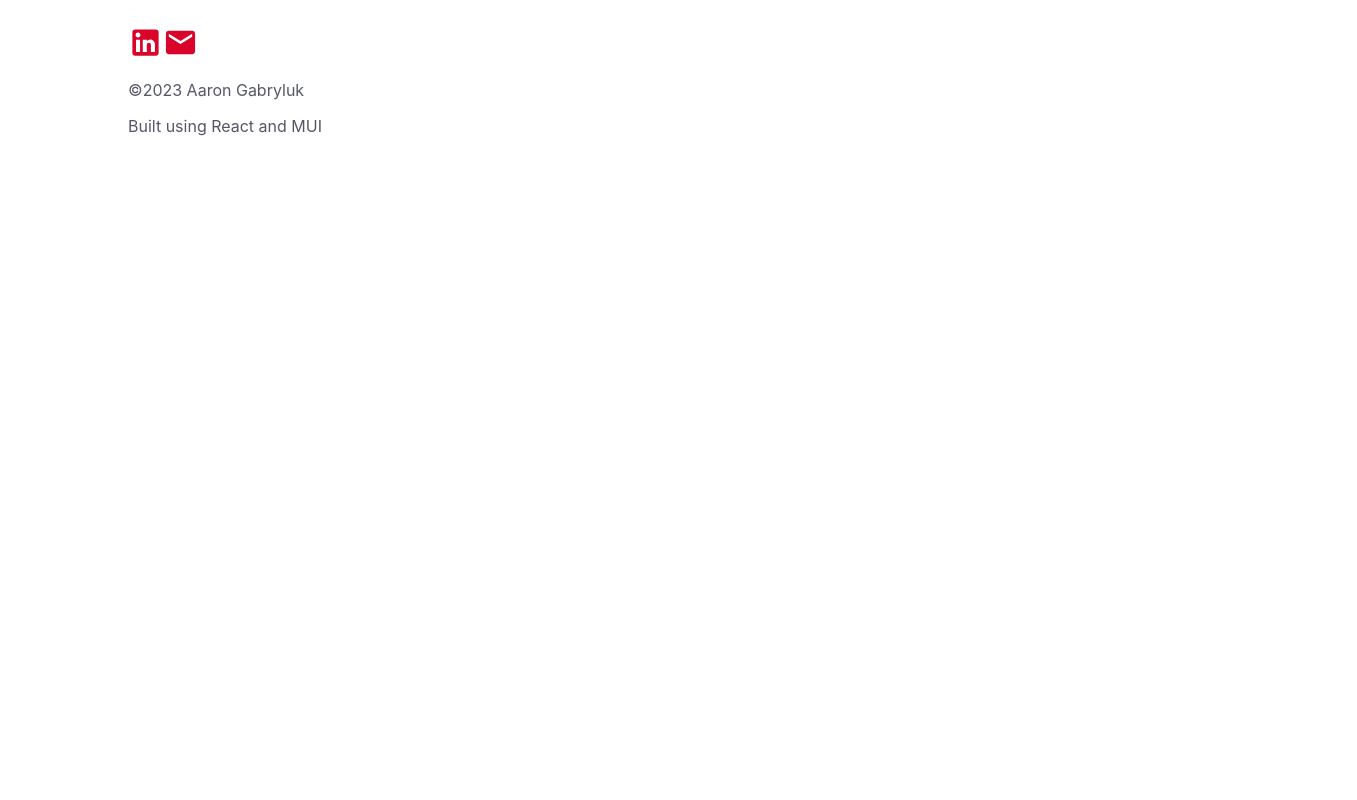
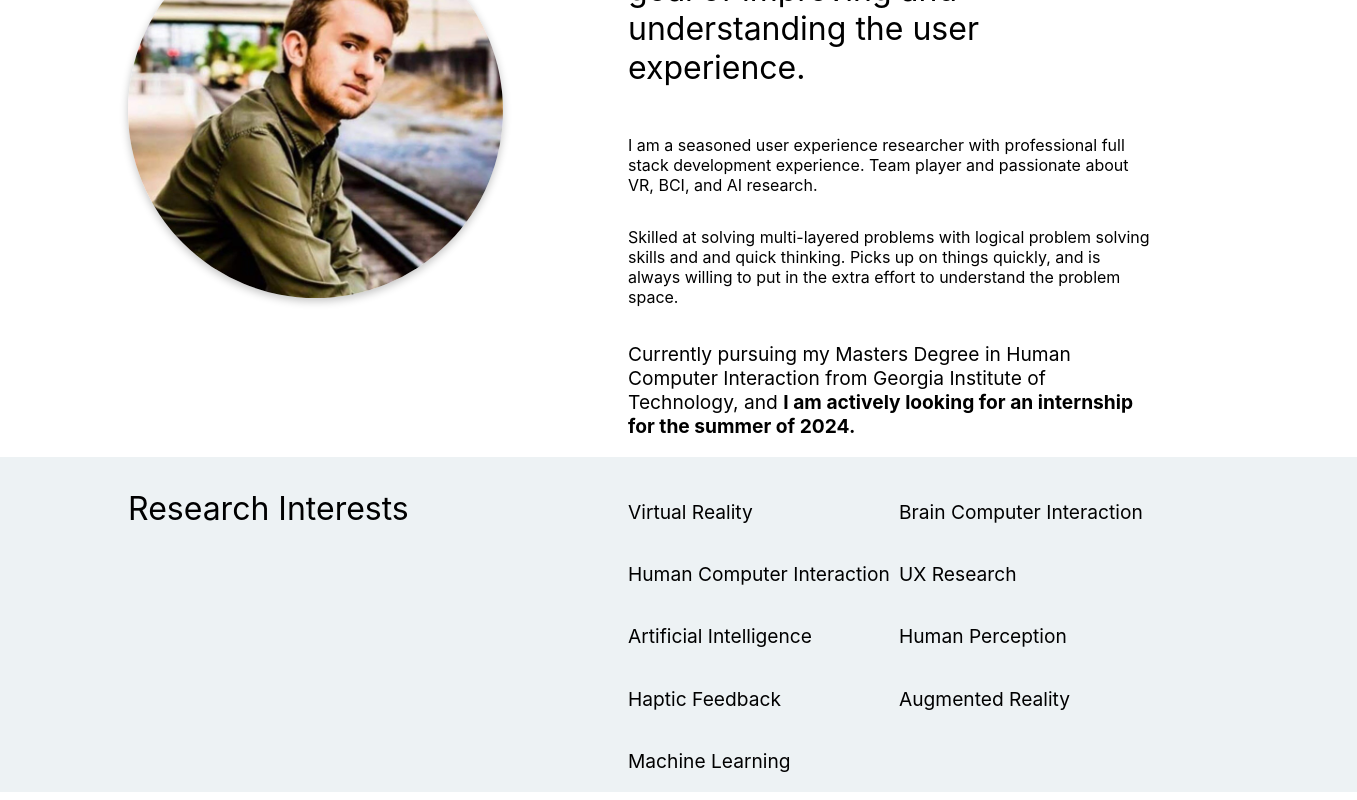
Before and after one commit to ajgabryluk/portfolio, a React (Create React App) app: page /about in a window 1280 px wide. Shown: the part 240-1040 px from the top of the page, 1357 px wide, since content can reach past the window. Before the commit the page ends 800 px from the top, so only its background shows below. Built offline with nearby package versions, Linux system fonts and the light colour scheme.

Commit message:
Added half of about section

```diff
--- a/src/Components/About.js
+++ b/src/Components/About.js
@@ -1,9 +1,36 @@
 import React from 'react';
+import "../Styles/About.css"
 
 export default function About(){
     return(
-        <div>
-            <p>we are about</p>
-        </div>
+        <main>
+            <div class="mainSection">
+                <div id="profilePicture">
+                    <img src="/pfp.jpg" alt="profile_picture" width="75%" height="75%" style={{borderRadius: "50%", display: "block", boxShadow: "rgba(0, 0, 0, 0.24) 0px 3px 8px"}} />
+                </div>
+                <div id="introText">
+                    <p style={{fontSize: "2em"}}>Aaron Gabryluk is an inspired developer and researcher with a goal of improving and understanding the user experience.</p>
+                    <p style={{fontSize: "1em"}}>I am a seasoned user experience researcher with professional full stack development experience. Team player and passionate about VR, BCI, and AI research.</p>
+                    <p style={{fontSize: "1em"}}>Skilled at solving multi-layered problems with logical problem solving skills and and quick thinking. Picks up on things quickly, and is always willing to put in the extra effort to understand the problem space.</p>
+                    <p style={{fontSize: "1.2em"}}>Currently pursuing my Masters Degree in Human Computer Interaction from Georgia Institute of Technology, and <b>I am actively looking for an internship for the summer of 2024.</b></p>
+                </div>
+            </div>
+            <div class="darkSection listSection">
+                <div style={{flexBasis: "500px"}}>
+                    <p style={{fontSize: "2em"}}>Research Interests</p>
+                </div>
+                <div style={{display: "grid", gridTemplateColumns: "auto auto", flexBasis: "calc(100% - 500px)", paddingTop: "1.2em", fontSize: "1.2em"}}>
+                    <p>Virtual Reality</p>
+                    <p>Brain Computer Interaction</p>
+                    <p>Human Computer Interaction</p>
+                    <p>UX Research</p>
+                    <p>Artificial Intelligence</p>
+                    <p>Human Perception</p>
+                    <p>Haptic Feedback</p>
+                    <p>Augmented Reality</p>
+                    <p>Machine Learning</p>
+                </div>
+            </div>
+        </main>
     )
 }
--- /dev/null
+++ b/src/Styles/About.css
@@ -0,0 +1,31 @@
+.mainSection{
+    flex-basis: 100%;
+    display: flex;
+    justify-content: space-between;
+    flex-wrap: wrap;
+}
+#profilePicture{
+    border-radius: 50%;
+    flex-basis: 500px;
+    height:500px;
+    display: flex;
+    flex-direction: column;
+    justify-content: center;
+}
+#introText{
+    flex-basis: calc(100% - 500px);
+    text-align: left;
+    display: flex;
+    flex-direction: column;
+    justify-content: center;
+}
+.darkSection{
+    width: 100%;
+    background-color: #edf2f4;
+    padding-left: 20%;
+    padding-right: 20%;
+}
+.listSection{
+    display: flex;
+    flex-wrap: wrap;
+}
```
Also changed, not shown: public/pfp.jpg (added).
